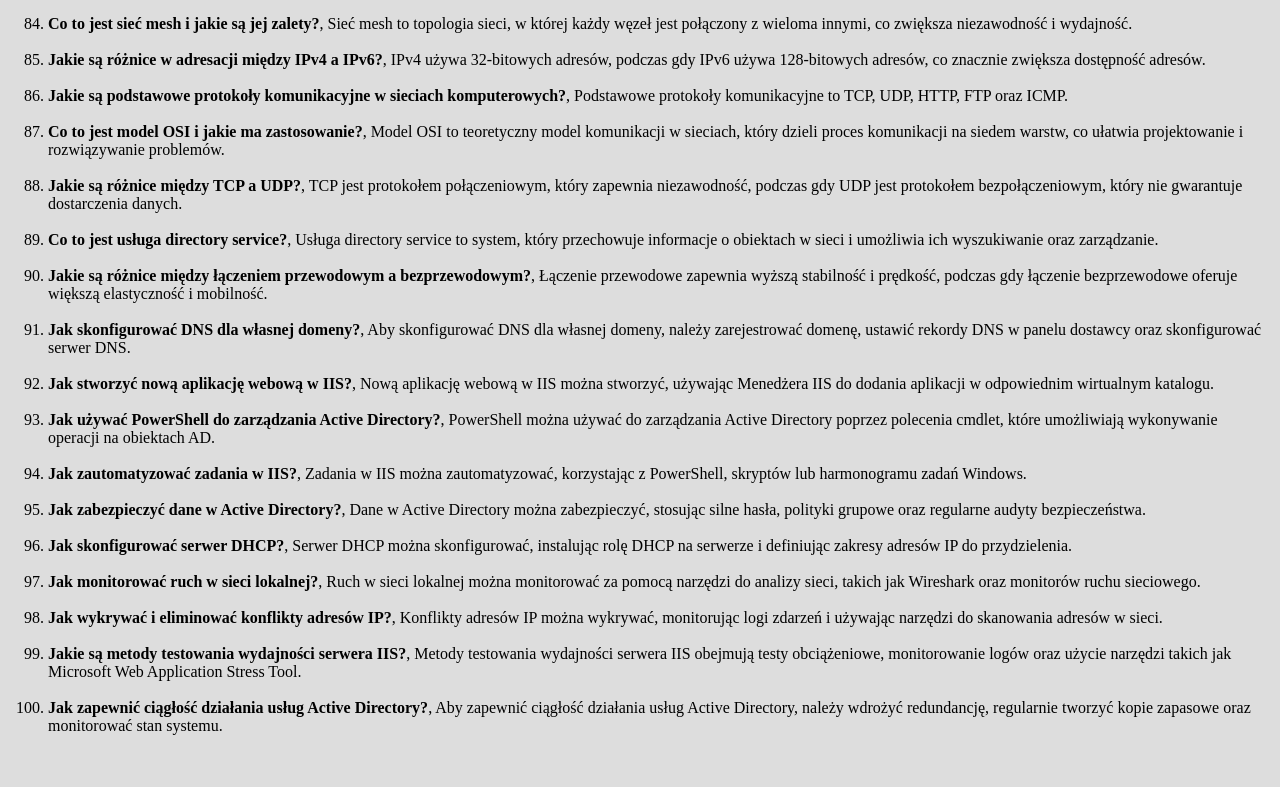
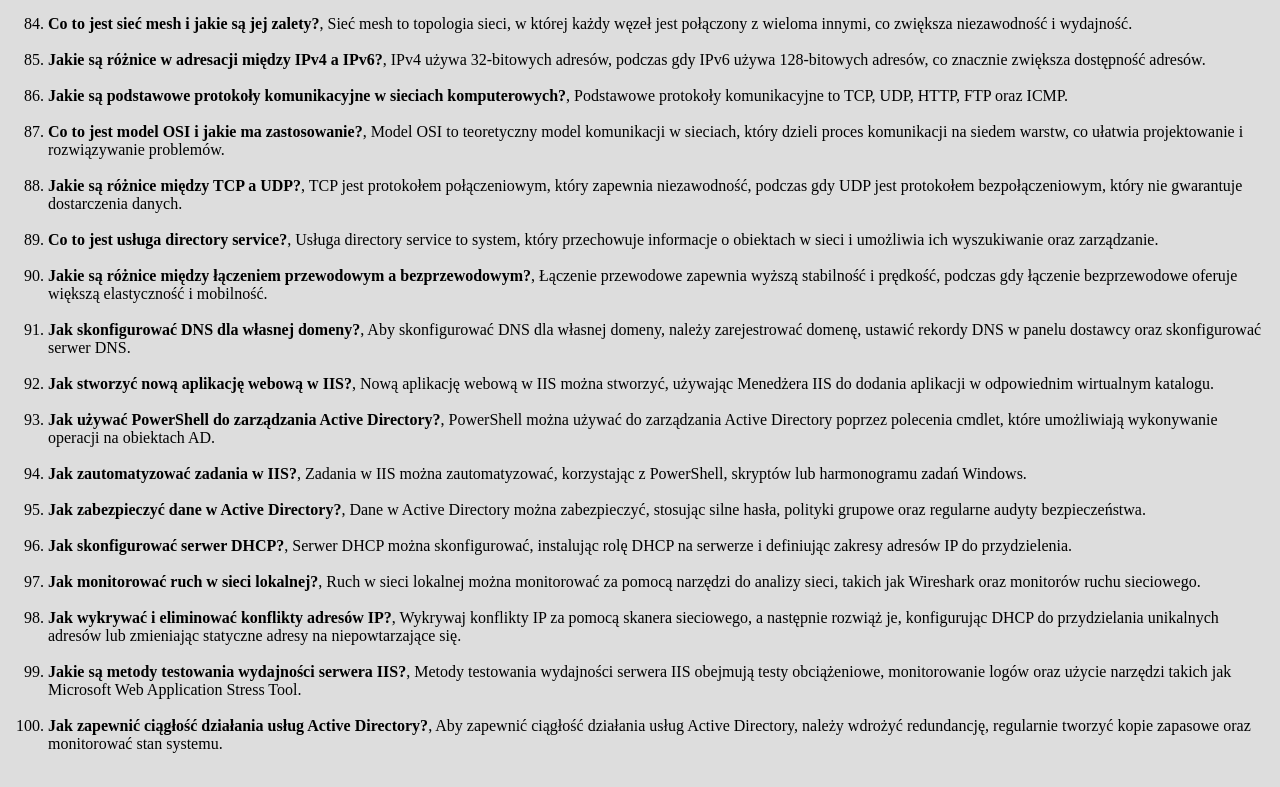
Before and after one commit to stach37/asso, a plain HTML site: page message.html in a window 1280 px wide. Shown: the part 3377-4164 px from the top of the page. Drawn offline with Linux system fonts and the light colour scheme.

Commit message:
Update message.html

```diff
--- a/message.html
+++ b/message.html
@@ -105,7 +105,7 @@
         <li><strong>Jak zabezpieczyć dane w Active Directory?</strong>,  Dane w Active Directory można zabezpieczyć, stosując silne hasła, polityki grupowe oraz regularne audyty bezpieczeństwa.</li> <br>
         <li><strong>Jak skonfigurować serwer DHCP?</strong>,  Serwer DHCP można skonfigurować, instalując rolę DHCP na serwerze i definiując zakresy adresów IP do przydzielenia.</li> <br>
         <li><strong>Jak monitorować ruch w sieci lokalnej?</strong>,  Ruch w sieci lokalnej można monitorować za pomocą narzędzi do analizy sieci, takich jak Wireshark oraz monitorów ruchu sieciowego.</li> <br>
-        <li><strong>Jak wykrywać i eliminować konflikty adresów IP?</strong>,  Konflikty adresów IP można wykrywać, monitorując logi zdarzeń i używając narzędzi do skanowania adresów w sieci.</li> <br>
+        <li><strong>Jak wykrywać i eliminować konflikty adresów IP?</strong>,  Wykrywaj konflikty IP za pomocą skanera sieciowego, a następnie rozwiąż je, konfigurując DHCP do przydzielania unikalnych adresów lub zmieniając statyczne adresy na niepowtarzające się.</li> <br>
         <li><strong>Jakie są metody testowania wydajności serwera IIS?</strong>,  Metody testowania wydajności serwera IIS obejmują testy obciążeniowe, monitorowanie logów oraz użycie narzędzi takich jak Microsoft Web Application Stress Tool.</li> <br>
         <li><strong>Jak zapewnić ciągłość działania usług Active Directory?</strong>,  Aby zapewnić ciągłość działania usług Active Directory, należy wdrożyć redundancję, regularnie tworzyć kopie zapasowe oraz monitorować stan systemu.</li> <br>
     </ol>
```
